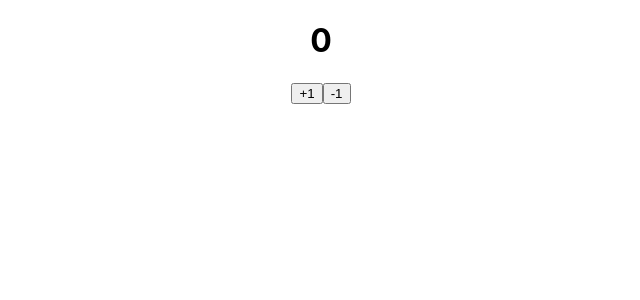
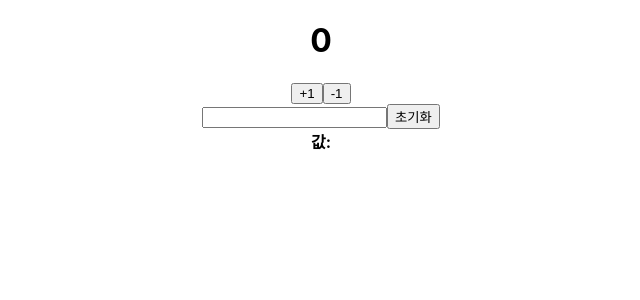
Before and after one commit to hyunjunyong/react-study, a React (Create React App) app: page / in a window 1280 px wide. Shown: the top 300 px of the page, without its empty margins (319-959 px from the left). Built offline with nearby package versions, Linux system fonts and the light colour scheme.

Commit message:
input useState

```diff
--- a/src/App.jsx
+++ b/src/App.jsx
@@ -1,9 +1,11 @@
 import './App.css';
 import Counter from './counter'
+import InputSample from './InputSample'
 function App() {
   return (
     <div className="App">
       <Counter />
+      <InputSample />
     </div>
   );
 }
--- /dev/null
+++ b/src/InputSample.jsx
@@ -0,0 +1,24 @@
+import React,{useState} from 'react';
+
+function InputSample(){
+  const [text, setText] = useState('')
+  const onChange = e=>{
+    setText(e.target.value)
+  }
+  const onClear = e=>{
+    setText('')
+  }
+  return(
+    <div>
+      <input type="text" onChange={onChange} value={text}/>
+      <button onClick={onClear
+      }>초기화</button>
+      <div>
+        <b>값: {text}</b>
+      </div>
+    </div>
+  )
+
+}
+
+export default InputSample
```
